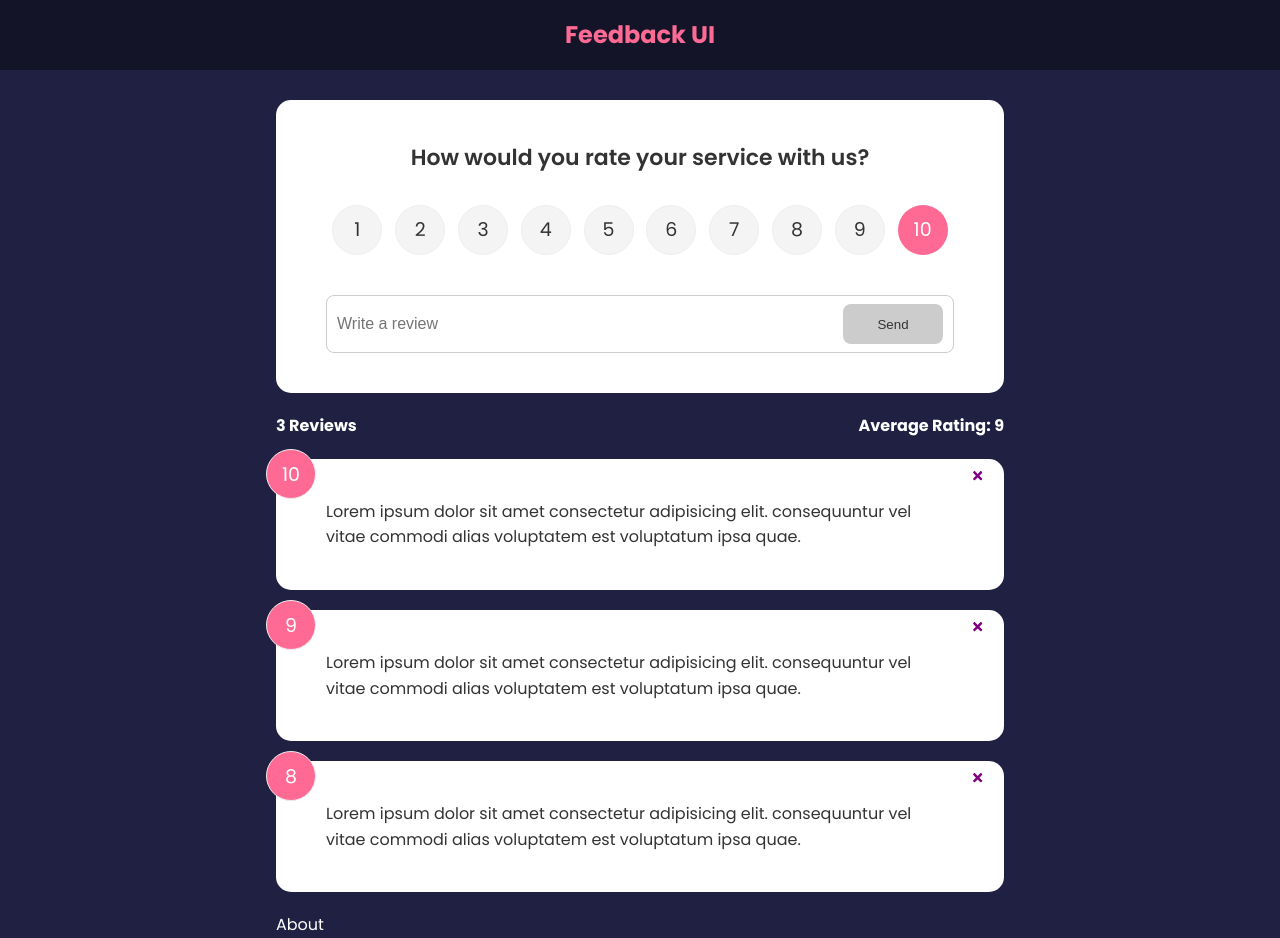
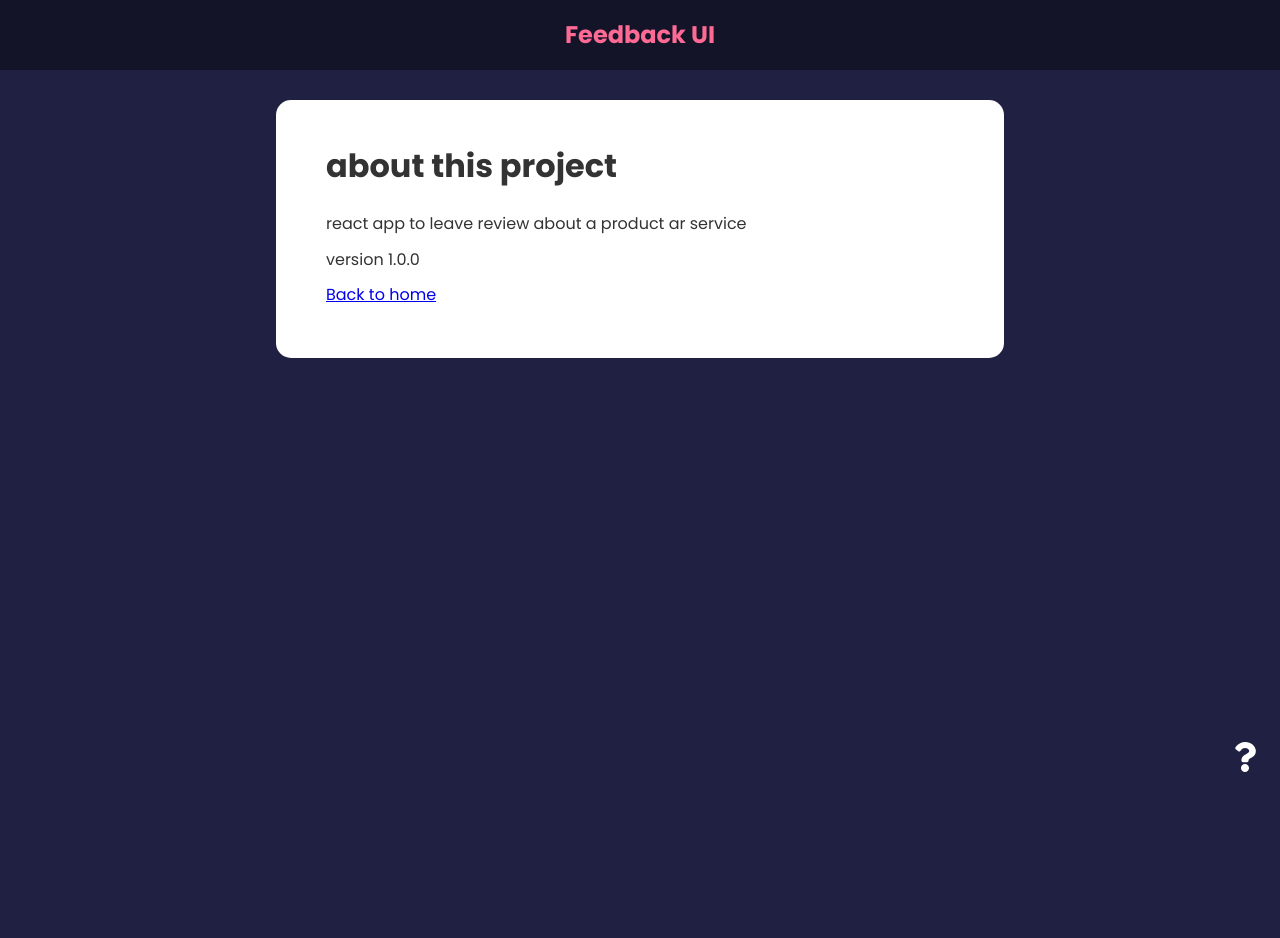
Before and after one commit to RaisanJMR/feedback-app, a React (Create React App) app: page /about in a window 1280 px wide. After the commit the page ends 800 px from the top, so only its background shows below. Built offline with nearby package versions, Linux system fonts and the light colour scheme.

Commit message:
working on contextAPI

```diff
--- a/src/App.js
+++ b/src/App.js
@@ -7,6 +7,10 @@
 import Header from './components/Header'
 import FeedBackData from './data/FeedbackData'
 import AboutPage from './pages/AboutPage'
+import { BrowserRouter as Router, Route, Routes } from 'react-router-dom'
+import { FeedbackProvider } from './context/FeedbackContext'
+import AboutIconLink from './components/AboutIconLink'
+
 function App() {
   const [feedback, setFeedback] = useState(FeedBackData)
   const addFeedback = (newFeedback) => {
@@ -20,15 +24,29 @@
     }
   }
   return (
-    <>
+    <FeedbackProvider>
+      <Router>
         <Header />
         <div className='container'>
+          <Routes>
+            <Route
+              exact
+              path='/'
+              element={
+                <>
                   <FeedbackForm handleAdd={addFeedback} />
                   <FeedbackStats data={feedback} />
                   <FeedbackList data={feedback} handleDelete={deleteFeedback} />
-        <AboutPage/>
+                </>
+              }></Route>
+
+            <Route path='/about' element={<AboutPage />} />
+          </Routes>
+
+          <AboutIconLink />
         </div>
-    </>
+      </Router>
+    </FeedbackProvider>
   )
 }
 
--- /dev/null
+++ b/src/components/AboutIconLink.jsx
@@ -0,0 +1,14 @@
+import { FaQuestion } from 'react-icons/fa'
+import { Link } from 'react-router-dom'
+
+function AboutIconLink() {
+  return (
+    <div className='about-link'>
+      <Link to='/about'>
+        <FaQuestion size={30} />
+      </Link>
+    </div>
+  )
+}
+
+export default AboutIconLink
--- /dev/null
+++ b/src/context/FeedbackContext.jsx
@@ -0,0 +1,20 @@
+import { createContext, useState } from 'react'
+
+const FeedbackContext = createContext()
+
+export const FeedbackProvider = ({ children }) => {
+  const [feedback, setFeedback] = useState([
+    {
+      id: 1,
+      text: 'from context',
+      rating: 10,
+    },
+  ])
+  return (
+    <FeedbackContext.Provider value={{ feedback: feedback }}>
+      {children}
+    </FeedbackContext.Provider>
+  )
+}
+
+export default FeedbackContext
--- a/src/pages/AboutPage.jsx
+++ b/src/pages/AboutPage.jsx
@@ -1,9 +1,17 @@
+import Card from '../components/Shared/Card'
 function AboutPage() {
-    return (
-        <div>
-            About
-        </div>
-    )
+  return (
+    <Card>
+      <div className='about'>
+        <h1>about this project</h1>
+        <p>react app to leave review about a product ar service</p>
+        <p>version 1.0.0</p>
+        <p>
+          <a href='/'>Back to home</a>
+        </p>
+      </div>
+    </Card>
+  )
 }
 
 export default AboutPage
```
Lines whose indentation alone changed are shown as unchanged.
